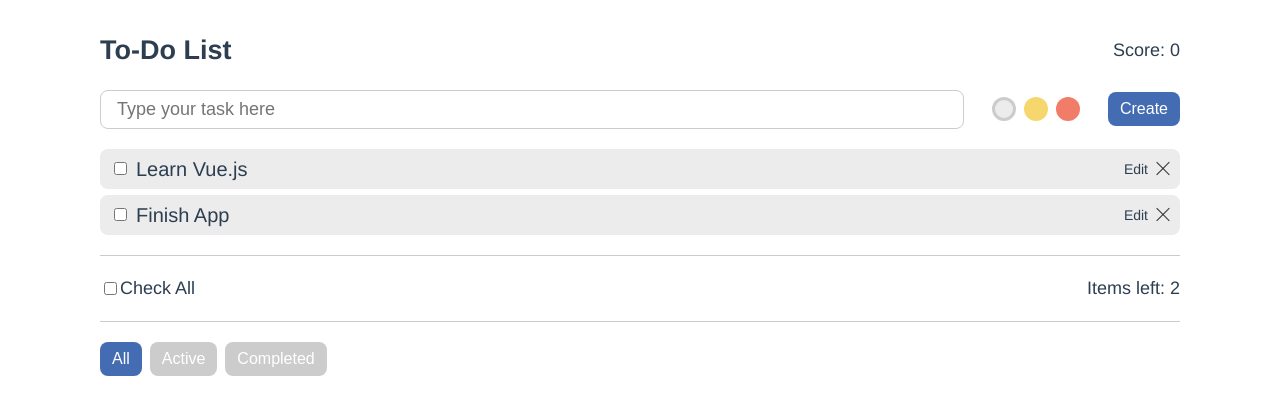
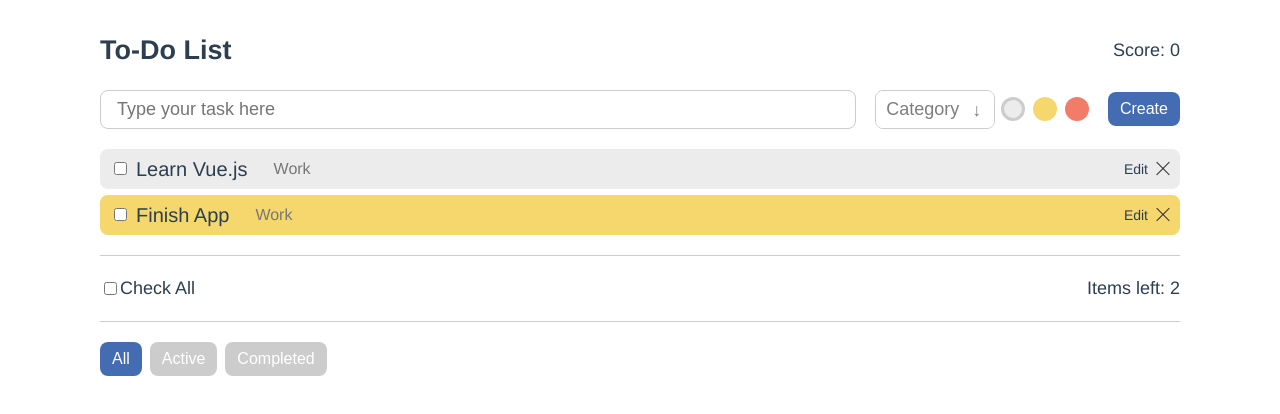
Before and after one commit to vedees/to-do, a Vue app: page / in a window 1280 px wide. Shown: the top 414 px of the page. Built offline with nearby package versions, Linux system fonts and the light colour scheme.

Commit message:
Add category

```diff
--- a/src/components/TodoList.vue
+++ b/src/components/TodoList.vue
@@ -6,6 +6,13 @@ section
       span.user-score Score: {{ score }}
     .todo-task
       input.task-input(type="text" placeholder="Type your task here" v-model="newTodoTitle" @keyup.enter="newTodoItem")
+      .category-list
+        select.category-select(v-model="category" placeholder='Source Type')
+          option(disabled value="") Category
+          option(value='Other') Other
+          option(value='Work') Work
+          option(value='Home') Home
+          option(value='Travel') Travel
       .priority-list
         .priority-item
           label.priority-label.priority-label--grey(for='grey' :class="{ active: priority == 'grey' }" @click=" priority = 'grey' " )
@@ -19,6 +26,9 @@ section
       button.button-main.active(@click="newTodoItem") Create
 
 
+
+
+
     .todo-list
       <transition-group name="listAnim">
       .todo-item(v-for="(todo, index) in todosFilter" :key="todo.id" :class="{ grey: todo.priority == 'grey', yellow: todo.priority == 'yellow', red: todo.priority == 'red' }")
@@ -26,6 +36,7 @@ section
           input(type="checkbox" v-model="todo.completed" @click.once="scoreUpdate")
           .todo-item-title(v-if="!todo.editing" :class="{ completed: todo.completed }" @click="editTodoItem(todo)") {{ todo.title }}
           input.todo-item-title.todo-item-title--edit(type="text" v-else="todo.editing" v-model="todo.title" @blur="finishEditTodoItem(todo)" @keyup.enter="finishEditTodoItem(todo)" @keyup.esc="cancelEditTodoItem(todo)")
+          .todo-item-category {{ todo.category }}
         .todo-item-buttons
           span.delete-button(@click="deleteTodoItem(index)")
           span.edit-button(@click="todo.editing = true") Edit
@@ -57,6 +68,7 @@ export default {
       newTodoId: 3,
       filter: 'all',
       priority: 'grey',
+      category: '',
       score: 0,
       todos: [
         {
@@ -64,14 +76,16 @@ export default {
           'title': 'Learn Vue.js',
           'completed': false,
           'editing': false,
-          'priority': 'grey'
+          'priority': 'grey',
+          'category': 'Work'
         },
         {
           'id': 2,
           'title': 'Finish App',
           'completed': false,
           'editing': false,
-          'priority': 'grey'
+          'priority': 'yellow',
+          'category': 'Work'
         }
       ]
     }
@@ -79,7 +93,10 @@ export default {
   methods: {
     newTodoItem(){
       if(this.newTodoTitle.trim() == ''){
-        return
+        return;
+      }
+       if(this.category.trim() == ''){
+        this.category = 'Other';
       }
 
       this.todos.push({
@@ -87,7 +104,8 @@ export default {
         title: this.newTodoTitle,
         completed: false,
         editing: false,
-        priority: this.priority
+        priority: this.priority,
+        category: this.category
       })
 
       this.newTodoId += 1;
@@ -96,6 +114,7 @@ export default {
       //Reset
       this.newTodoTitle = '';
       this.priority = 'grey';
+      this.category = '';
     },
     deleteTodoItem(index){
       this.todos.splice(index, 1);
@@ -218,7 +237,7 @@ export default {
   background-color #f17c67
 
 .task-input
-  width 80%
+  width 70%
   padding 8px 16px
   margin-right 14px
   font-size 18px
@@ -271,6 +290,12 @@ export default {
     text-decoration line-through
     color #ccc
 
+.todo-item-category
+  font-size 16px
+  padding-left 20px
+  color #777
+
+
 .todo-info
   display flex
   justify-content space-between
@@ -285,4 +310,56 @@ export default {
   justify-content space-between
   align-items center
 
+select
+  -webkit-appearance: none;
+  -moz-appearance: none;
+  -ms-appearance: none;
+  appearance: none;
+  outline: 0;
+  box-shadow: none;
+  border: 0;
+  background-image: none;
+
+.category-list
+  position: relative;
+  display: block;
+  width: 120px;
+  height: 39px;
+  line-height: 3;
+  border 1px solid #ccc
+  border-radius 8px
+  overflow: hidden;
+  transition: .25s all ease;
+
+  &:after
+    content: '\2193';
+    position: absolute;
+    color: #7e7e7e;
+    top: -8px;
+    right: 3px;
+    padding: 0 10px;
+    pointer-events: none;
+    transition: all .25s cubic-bezier(.02,.01,.47,1);
+
+  &:hover
+    .category-select
+      color #333
+    &:after
+      color: #333;
+      top: -6px;
+
+
+.category-select
+  position absolute
+  background-color #fff
+  width 100%
+  height 100%
+  margin 0
+  padding: 0 10px;
+  color: #7e7e7e;
+  font-size 18px
+  cursor: pointer;
+  transition: all .25s cubic-bezier(.02,.01,.47,1);
+
+
 </style>
```
Also changed, not shown: 10 other files (tests, documents, lock files or other folders).
